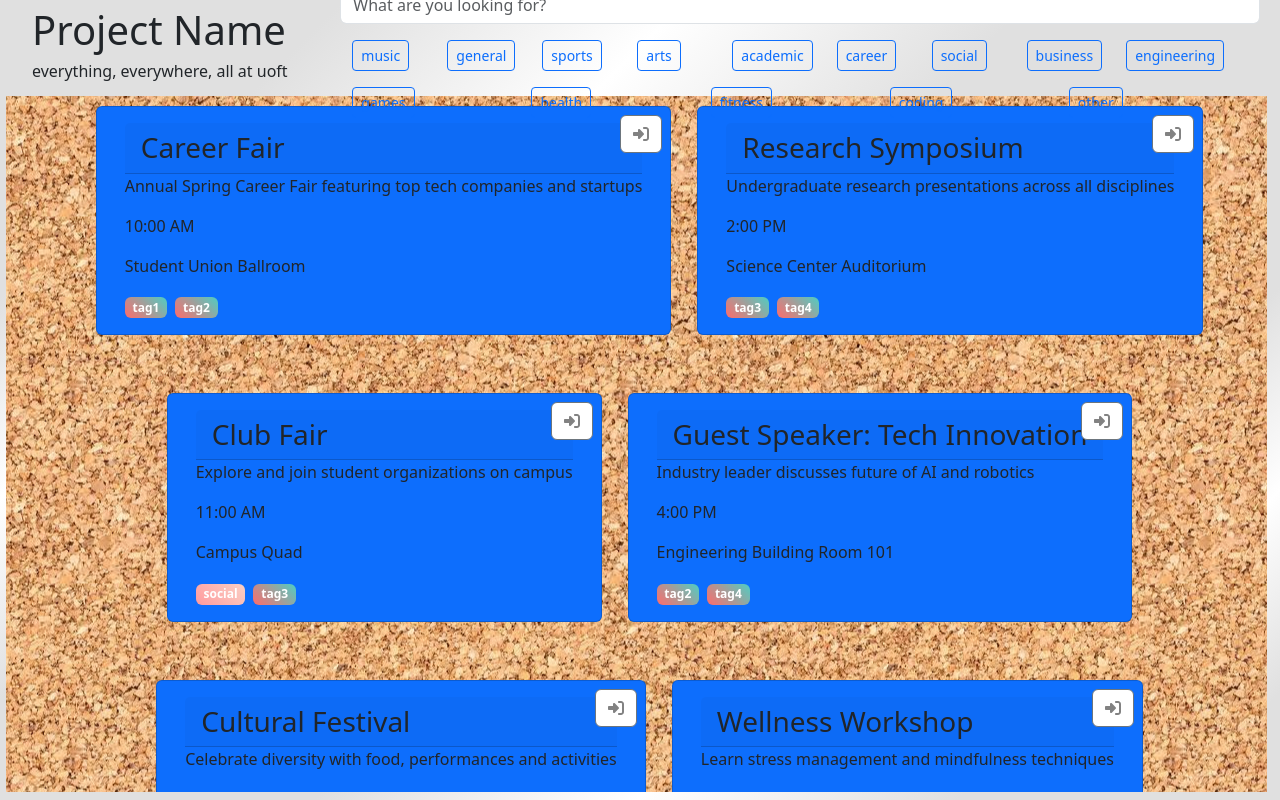
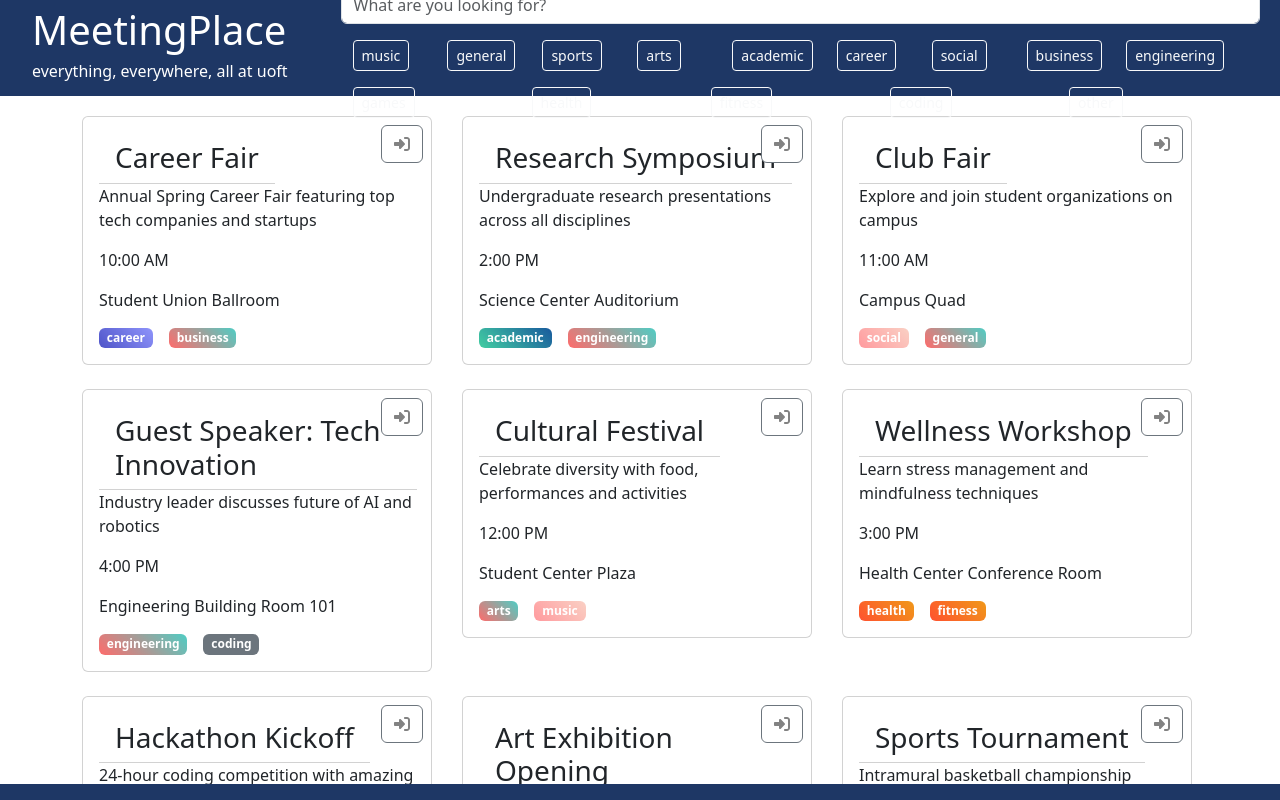
Before and after one commit to ambroseling/hack_student_life, a React (Create React App) app in the folder frontend/hack_student_life_gui/: page / in a window 1280 px wide. Built offline with nearby package versions, Linux system fonts and the light colour scheme; no server answers.

Commit message:
UI overhaul, looks much better

```diff
--- a/frontend/hack_student_life_gui/src/App.css
+++ b/frontend/hack_student_life_gui/src/App.css
@@ -63,7 +63,8 @@
   top: 0px;
   width: 100vw;
   height: 12vh;
-  background: linear-gradient(135deg, #E0E0E0 25%, #FFFFFF 50%, #E0E0E0 75%);;
+  background:#1E3765;
+  color : white;
   z-index: 1000;
   display: flex;
   justify-content: space-between;
@@ -74,9 +75,6 @@
 
 
 body {
-  background-image: url('../bulletin-board-background.jpg');
-  background-repeat: repeat; /* Prevents the image from repeating */
-  background-position: center center; /* Centers the image in the viewport */
   margin: 0;
   padding: 0;
   height: 100%;
@@ -121,8 +119,8 @@ html {
   float: left;
   bottom: 0px;
   width: 100vw;
-  height: 1vh;
-  background: linear-gradient(135deg, #E0E0E0 25%, #FFFFFF 50%, #E0E0E0 75%);
+  height: 2vh;
+  background:#1E3765;
   z-index: 1000;
   flex-shrink: 0; /* Prevents the box from shrinking */
 }
@@ -137,10 +135,39 @@ html {
 
 
 .bulletin-board {
-    display: flex;
-    flex-wrap: wrap;
-    padding: 10px;
-    gap: 50px;
-    position: relative;
-    justify-content: center; /* Horizontally center the items */
+  display: flex;
+  flex-wrap: wrap;
+  justify-content: center; /* Center the cards horizontally */
+  gap: 20px; /* Add consistent gap between cards */
+  padding: 20px; /* Add padding around the board */
+  width: 100%; /* Ensure the board takes full width */
 }
+
+.card {
+  flex: 1 1 300px; /* Allow cards to grow and shrink with a base width */
+  max-width: 350px; /* Set a maximum width for cards */
+  min-width: 350px;
+  min-height: 200px;
+  height: 300px; /* Set a fixed height */
+  display: flex;
+  flex-direction: column;
+  justify-content: space-between; /* Evenly distribute space within the card */
+  overflow: hidden; /* Handle overflow content */
+}
+
+.card-body {
+  flex: 1; /* Make the card body take up available space */
+  display: flex;
+  min-width: 350px;
+  min-height: 200px;
+  flex-direction: column;
+  justify-content: flex-start; /* Align items to the top */
+  align-items: flex-start; /* Align items to the left */
+  padding: 10px; /* Add padding for better layout */
+}
+
+.tags-container {
+  display: flex; /* Display tags in a row */
+  flex-wrap: wrap; /* Wrap tags to new lines if needed */
+  gap: 8px; /* Add gap between tags */
+}
--- a/frontend/hack_student_life_gui/src/components/FilterButton.js
+++ b/frontend/hack_student_life_gui/src/components/FilterButton.js
@@ -1,15 +1,15 @@
-import React, { useState } from 'react';
+import React from 'react';
 import { Button } from 'reactstrap';
 
-const FilterButton = ({ tag }) => {
-    const [isToggled, setIsToggled] = useState(false);
-
-    const handleToggle = () => {
-        setIsToggled(!isToggled);
-    };
-
+const FilterButton = ({ tag, isToggled, onToggle }) => {
     return (
-        <Button color= 'primary' onClick={handleToggle} outline = {isToggled ? false : true}  className="mb-3 mr-3" size="sm">
+        <Button
+            color = "light"
+            onClick={() => onToggle(tag)}
+            outline={!isToggled}
+            className="mb-3 mr-3"
+            size="sm"
+        >
             {tag}
         </Button>
     );
--- a/frontend/hack_student_life_gui/src/views/AllEvents.js
+++ b/frontend/hack_student_life_gui/src/views/AllEvents.js
@@ -1,5 +1,5 @@
 import { FontAwesomeIcon } from "@fortawesome/react-fontawesome";
-import { useState, Fragment } from "react";
+import { useState, Fragment, useEffect } from "react";
 import { Row, Card, CardBody, CardTitle, CardText, Container, CardHeader, Button, Col } from "reactstrap";
 import { faRightToBracket } from "@fortawesome/free-solid-svg-icons";
 import RedirectButton from "../components/RedirectButton";
@@ -8,85 +8,119 @@ import Tags from "../components/Tags";
 import FilterButton from "../components/FilterButton";
 import { useEvents } from "../context/EventsContext";
 
+function AllEvents() {
+    const available_tags = ['music', 'general', 'sports', 'arts', 'academic', 'career', 'social', 'business', 'engineering', 'games', 'health', 'fitness', 'coding', 'other'];
 
-function AllEvents() {
     const dummyEvents = [
-        { id: 1, title: "Career Fair", description: "Annual Spring Career Fair featuring top tech companies and startups", time: "10:00 AM", location: "Student Union Ballroom", tags: ["tag1", "tag2"]},
-        { id: 2, title: "Research Symposium", description: "Undergraduate research presentations across all disciplines", time: "2:00 PM", location: "Science Center Auditorium", tags: ["tag3", "tag4"]},
-        { id: 3, title: "Club Fair", description: "Explore and join student organizations on campus", time: "11:00 AM", location: "Campus Quad", tags: ["social", "tag3"]},
-        { id: 4, title: "Guest Speaker: Tech Innovation", description: "Industry leader discusses future of AI and robotics", time: "4:00 PM", location: "Engineering Building Room 101", tags: ["tag2", "tag4"]},
-        { id: 5, title: "Cultural Festival", description: "Celebrate diversity with food, performances and activities", time: "12:00 PM", location: "Student Center Plaza", tags: ["tag1", "tag4"]},
-        { id: 6, title: "Wellness Workshop", description: "Learn stress management and mindfulness techniques", time: "3:00 PM", location: "Health Center Conference Room", tags: ["tag2", "tag3"]},
-        { id: 7, title: "Hackathon Kickoff", description: "24-hour coding competition with amazing prizes", time: "6:00 PM", location: "Computer Science Building", tags: ["tag1", "tag2"]},
-        { id: 8, title: "Art Exhibition Opening", description: "Student artwork showcase and gallery reception", time: "5:00 PM", location: "Fine Arts Gallery", tags: ["tag3", "tag4"]},
-        { id: 9, title: "Sports Tournament", description: "Intramural basketball championship games", time: "1:00 PM", location: "Recreation Center Courts", tags: ["tag2", "tag4"]},
-        { id: 10, title: "Study Abroad Fair", description: "Learn about international exchange programs", time: "11:30 AM", location: "International Center", tags: ["tag1", "tag3"]},
+        { id: 1, title: "Career Fair", description: "Annual Spring Career Fair featuring top tech companies and startups", time: "10:00 AM", location: "Student Union Ballroom", tags: ["career", "business"]},
+        { id: 2, title: "Research Symposium", description: "Undergraduate research presentations across all disciplines", time: "2:00 PM", location: "Science Center Auditorium", tags: ["academic", "engineering"]},
+        { id: 3, title: "Club Fair", description: "Explore and join student organizations on campus", time: "11:00 AM", location: "Campus Quad", tags: ["social", "general"]},
+        { id: 4, title: "Guest Speaker: Tech Innovation", description: "Industry leader discusses future of AI and robotics", time: "4:00 PM", location: "Engineering Building Room 101", tags: ["engineering", "coding"]},
+        { id: 5, title: "Cultural Festival", description: "Celebrate diversity with food, performances and activities", time: "12:00 PM", location: "Student Center Plaza", tags: ["arts", "music"]},
+        { id: 6, title: "Wellness Workshop", description: "Learn stress management and mindfulness techniques", time: "3:00 PM", location: "Health Center Conference Room", tags: ["health", "fitness"]},
+        { id: 7, title: "Hackathon Kickoff", description: "24-hour coding competition with amazing prizes", time: "6:00 PM", location: "Computer Science Building", tags: ["coding", "games"]},
+        { id: 8, title: "Art Exhibition Opening", description: "Student artwork showcase and gallery reception", time: "5:00 PM", location: "Fine Arts Gallery", tags: ["arts", "general"]},
+        { id: 9, title: "Sports Tournament", description: "Intramural basketball championship games", time: "1:00 PM", location: "Recreation Center Courts", tags: ["sports", "fitness"]},
+        { id: 10, title: "Study Abroad Fair", description: "Learn about international exchange programs", time: "11:30 AM", location: "International Center", tags: ["academic", "general"]},
     ];
-    const available_tags = ['music', 'general', 'sports', 'arts', 'academic', 'career', 'social', 'business','engineering','games','health','fitness','coding','other']
-    const {events, loading, error } = useEvents();
+
+    const { events, loading, error } = useEvents();
     const [search, setSearch] = useState("");
     const [selectedEvent, setSelectedEvent] = useState(null);
     const [tags, setTags] = useState([]);
     const [modalOpen, setModalOpen] = useState(false);
-    const filteredEvents = dummyEvents.filter((event) => {  //dummy events to use fake
+
+    // creating booleans filter buttons so its toggleable
+    const [eventTags, setEventTags] = useState(available_tags);
+    const [toggledTags, setToggledTags] = useState({});
+    const [filteredEvents, setFilteredEvents] = useState(dummyEvents);
+
+    useEffect(() => {
+        // Initialize state for each tag
+        const initialToggledState = {};
+        available_tags.forEach(tag => {
+            initialToggledState[tag] = false;
+        });
+        setToggledTags(initialToggledState);
+    }, []);
+
+    useEffect(() => {
+        const areAnyTagsToggled = Object.values(toggledTags).some(isToggled => isToggled);
+        if (areAnyTagsToggled) {
+            const filtered = dummyEvents.filter(event => event.tags.some(tag => toggledTags[tag]));
+            setFilteredEvents(filtered);
+        } else {
+            setFilteredEvents(dummyEvents);
+        }
+    }, [toggledTags]);
+
+    const addTag = (newTag) => {
+        setEventTags([...eventTags, newTag]);
+        setToggledTags({ ...toggledTags, [newTag]: false });
+    };
+
+    const handleToggle = (tag) => {
+        setToggledTags(prevState => ({
+            ...prevState,
+            [tag]: !prevState[tag]
+        }));
+    };
+
     return (
-            (event.title.toLowerCase().includes(search.toLowerCase())) &&
-            tags.every((tag) => event.tags.includes(tag))
-        );
-    });
-    return <Fragment>
+        <Fragment>
             <div>
-
                 <div id="box">
 
+                    {/* <img src="hack_student_life/frontend/hack_student_life_gui/uoftlogo.jpg" alt="uoft" /> */}
+
+
+
                     {/* title */}
-                    <Row className="ml-1" style = {{display: "flex"}}>
-                        <h1 className="font-weight-bold" style = {{align: "left", display :"flex"}}>Project Name</h1>
-                        <h6 style = {{align: "right", display :"flex"}}>everything, everywhere, all at uoft</h6>
+                    <Row className="ml-1" style={{ display: "flex" }}>
+                        <h1 className="font-weight-bold" style={{ align: "left", display: "flex" }}>MeetingPlace</h1>
+                        <h6 style={{ align: "right", display: "flex" }}>everything, everywhere, all at uoft</h6>
                     </Row>
 
                     {/* This is the search bar and the filter buttons underneath */}
                     <Row className="row-cols-lg-auto mt-4 align-items-center">
-                        <Search/>
+                        <Search />
                         <Row>
-                            {
-                                available_tags.map((tag, index) => (
-                                    <Col>
-                                        <FilterButton key={index} tag={tag} />
+                            {available_tags.map((tag, index) => (
+                                <Col key={index}>
+                                    <FilterButton tag={tag} isToggled={toggledTags[tag]} onToggle={handleToggle} />
                                 </Col>
-                                ))
-                            }
+                            ))}
                         </Row>
                     </Row>
                 </div>
 
-            <div id="leftbox"></div>
-            <div id="rightbox"></div>
-            <div id="bottombox"></div>
+                <div id="bottombox"/>
 
                 <Container fluid="md" className="bulletin-board">
-                {
-                    filteredEvents.map((event, index) => (
-                        <Row className="mb-2">
-                            <Card color = "primary">
-                                <CardBody>
-                                    <CardHeader tag="h3">{event.title}</CardHeader>
+                    <Row>
+                        {filteredEvents.map((event, index) => (
+                            <Col lg="4" md="6" sm="12" className="mb-4" key={index}>
+                                <Card className="card"> {/* apply the card class */}
+                                    <CardBody className="card-body"> {/* apply the card-body class */}
+                                        <CardHeader tag="h3" style={{ backgroundColor: "white" }}>{event.title}</CardHeader>
                                         <CardText>{event.description}</CardText>
                                         <CardText>{event.time}</CardText>
                                         <CardText>{event.location}</CardText>
                                         <RedirectButton icon={faRightToBracket} link={`/event/${event.id}`} />
+                                        <div className="tags-container">
                                             {event.tags.map((tag, index) => (
                                                 <Tags tag={tag} key={index} />
                                             ))}
+                                        </div>
                                     </CardBody>
                                 </Card>
+                            </Col>
+                        ))}
                     </Row>
-                    ))
-                }
                 </Container>
-
             </div>
-    </Fragment>;
+        </Fragment>
+    );
 }
 
 export default AllEvents;
```
Also changed, not shown: frontend/hack_student_life_gui/UofT.jpg (added), frontend/hack_student_life_gui/bulletin-board-background.jpg (deleted). Lines whose indentation alone changed are shown as unchanged.
